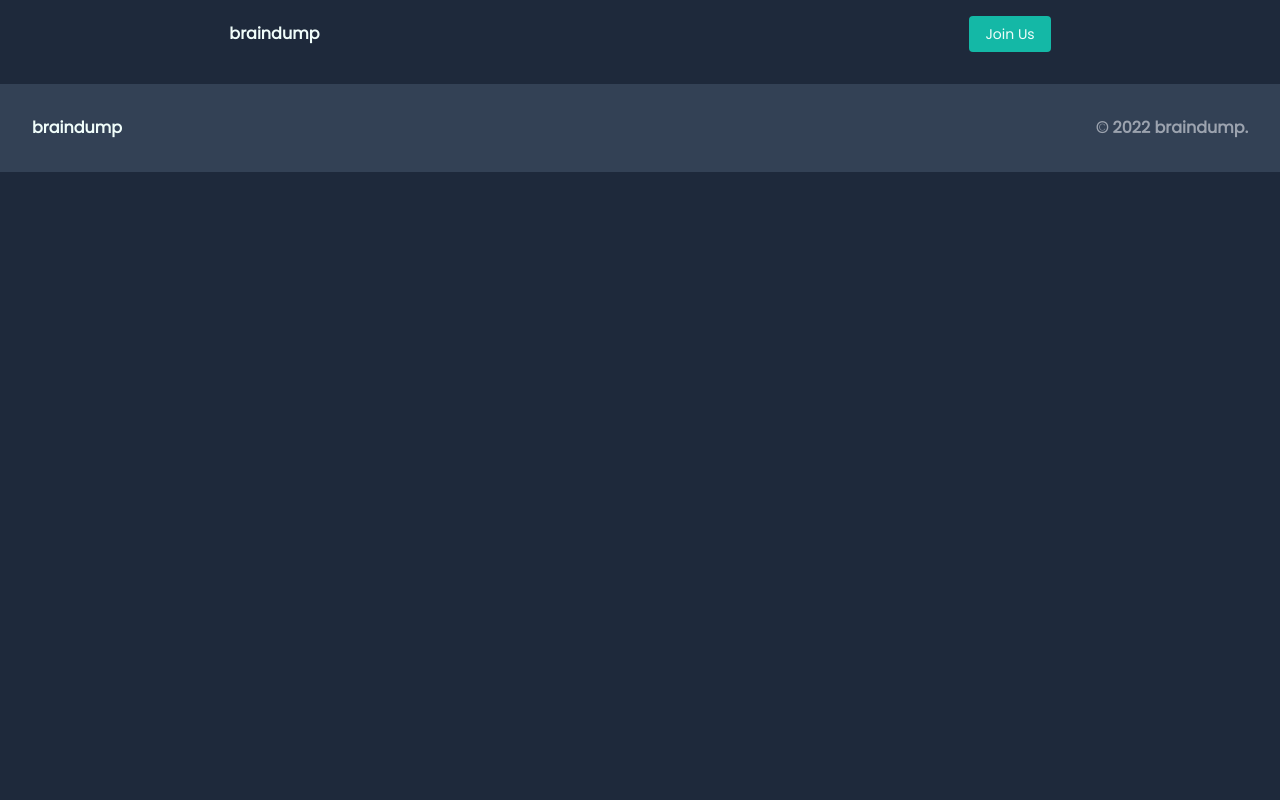
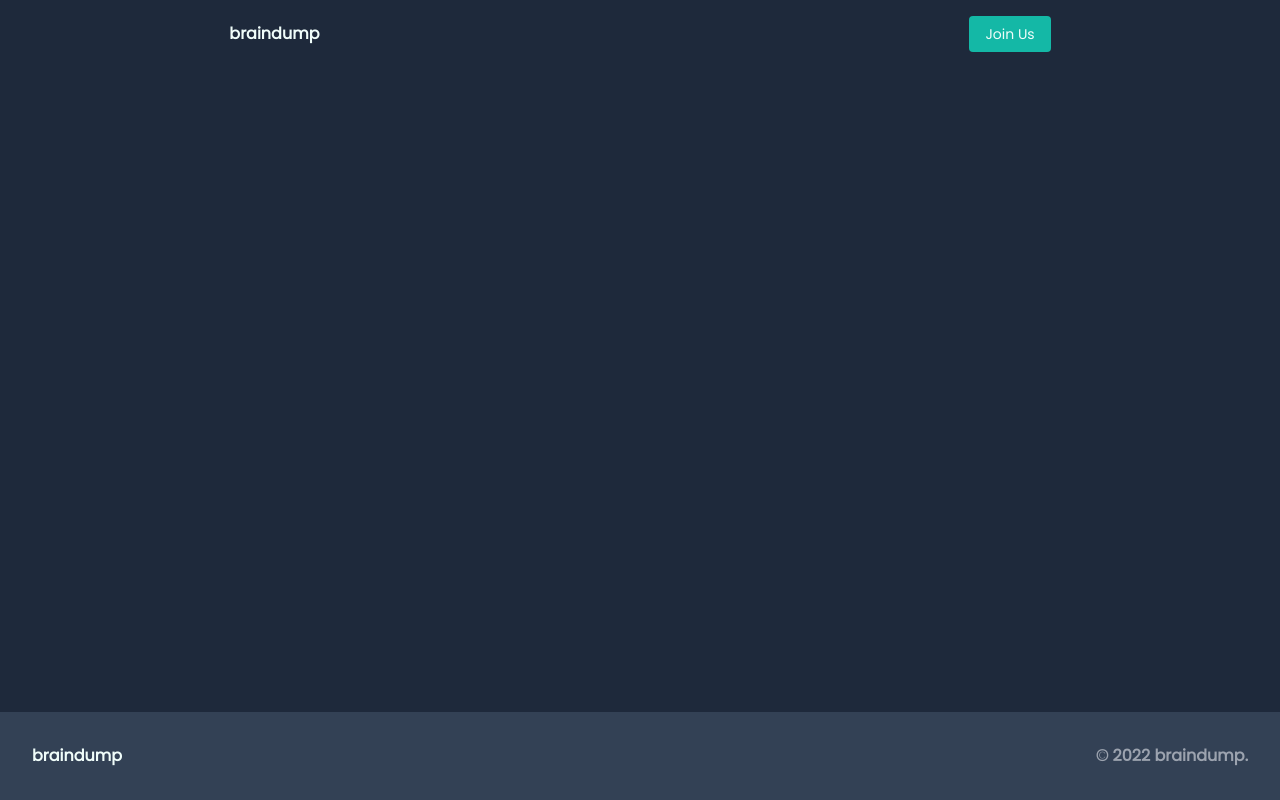
Before and after one commit to demirsergen/brain-dump, a Next.js app: page /profile in a window 1280 px wide. Built offline with nearby package versions, Linux system fonts and the light colour scheme; no server answers.

Commit message:
fix votes component

```diff
--- a/components/Layout.jsx
+++ b/components/Layout.jsx
@@ -27,7 +27,7 @@ const Layout = ({ children }) => {
   }, [user]);
   return (
     <AuthContext.Provider value={{ currentUser }}>
-      <div className="w-full min-h-screen font-poppins bg-slate-800">
+      <div className="w-full min-h-screen font-poppins bg-slate-800 flex flex-col justify-between items-center">
         <Navbar />
         <main className="flex-grow flex items-start justify-between gap-4 w-2/3 mx-auto">
           {children}
--- a/components/Votes.jsx
+++ b/components/Votes.jsx
@@ -7,7 +7,7 @@ import { AuthContext } from '../components/Layout';
 const Votes = ({ post }) => {
   const [voteCount, setVoteCount] = useState(0);
   const [voted, setVoted] = useState(false);
-  const { user } = useContext(AuthContext);
+  const { currentUser } = useContext(AuthContext);
   const [loading, setLoading] = useState(true);
 
   const getVoteCount = async () => {
@@ -16,7 +16,7 @@ const Votes = ({ post }) => {
     const documentData = document.data();
     const { postVotes } = documentData;
 
-    const existingVote = postVotes.includes(user?.uid);
+    const existingVote = postVotes.includes(currentUser?.uid);
     if (existingVote) setVoted(true);
 
     setVoteCount(postVotes.length);
@@ -51,11 +51,11 @@ const Votes = ({ post }) => {
     getVoteCount();
   }, [voted]);
 
-  if (user && !loading) {
+  if (currentUser) {
     return (
       <div className="flex flex-col items-center justify-center p-2 gap-2 text-teal-50">
         <button
-          onClick={() => onVote(post.id, user.uid)}
+          onClick={() => onVote(post.id, currentUser.uid)}
           className={voted ? 'text-green-400' : ''}
         >
           <AiOutlineArrowUp size={20} />
--- a/components/news/AllNews.jsx
+++ b/components/news/AllNews.jsx
@@ -32,7 +32,7 @@ const AllNews = () => {
 
   if (currentUser && process.env.NODE_ENV === 'development') {
     return (
-      <div className="bg-slate-600 h-screen text-teal-50 w-1/3 flex flex-col gap-2 px-2 rounded overflow-y-scroll">
+      <div className="bg-slate-600 h-screen text-teal-50 w-1/3 flex flex-col gap-2 px-2 rounded overflow-y-scroll hidden">
         <div className="flex flex-col justify-between gap-1 py-2 sticky top-0 z-10 bg-slate-600">
           <h3 className="text-center font-bold">News</h3>
           <input
--- a/pages/index.jsx
+++ b/pages/index.jsx
@@ -58,7 +58,7 @@ export default function Home() {
           Latest Posts
         </h1>
         {allPosts?.map((post) => (
-          <div key={post.id} className="flex">
+          <div key={post.id} className="flex ">
             <Votes post={post} />
             <Post post={post} />
           </div>
```
